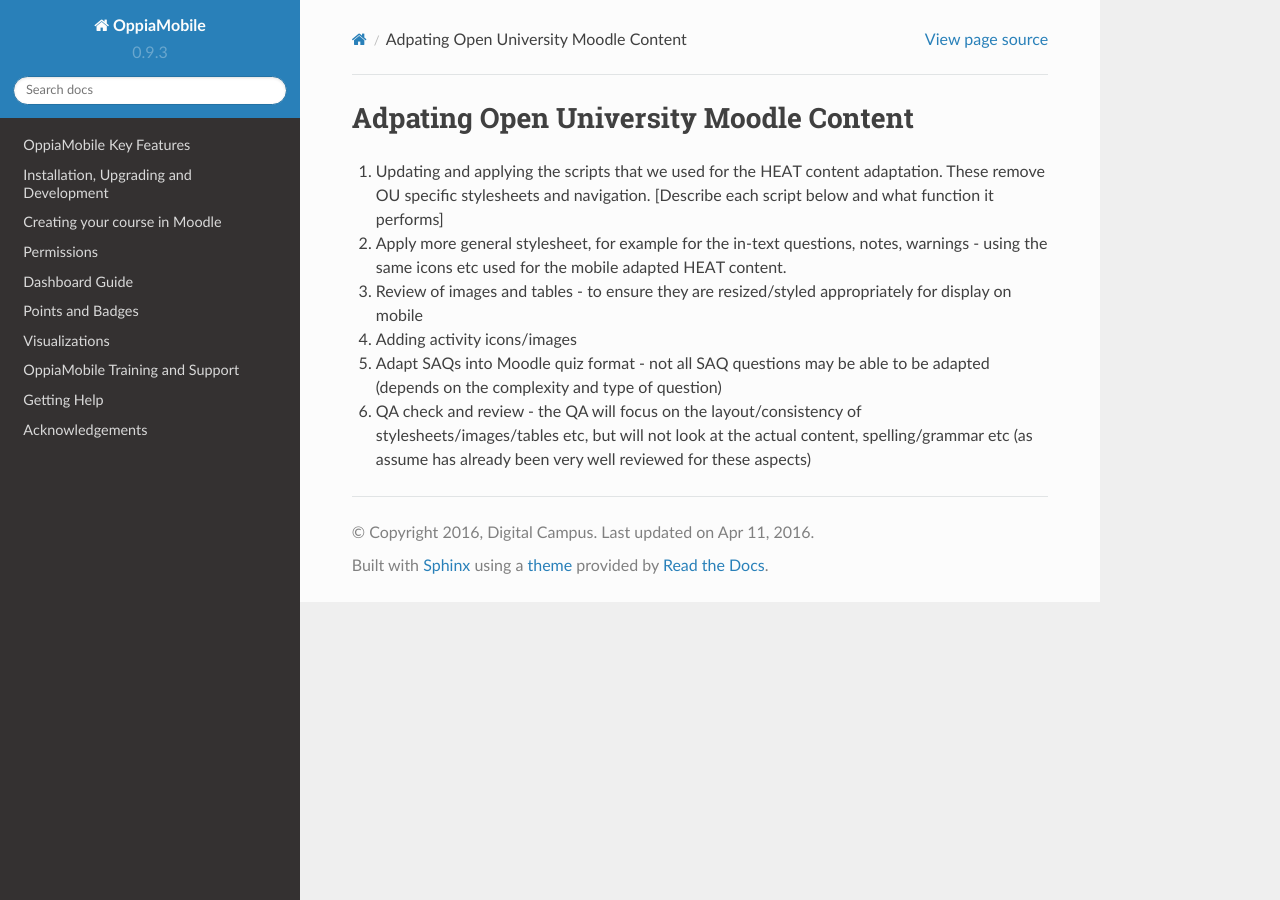
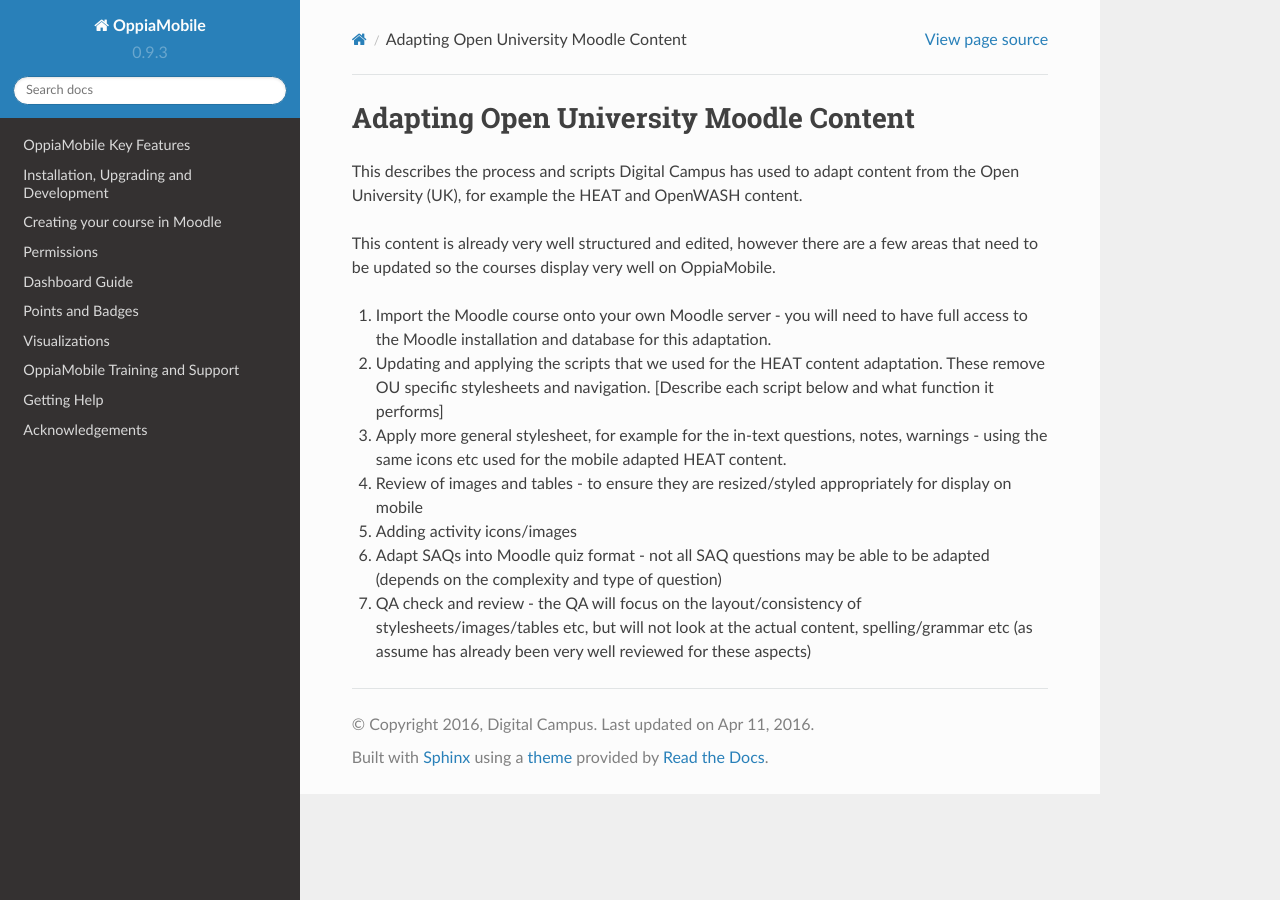
Before and after one commit to DigitalCampus/django-oppia, a Sphinx documentation site: the page built from docs/author/adapt/ou_moodle.rst, in a window 1280 px wide. Built offline with Sphinx 7.4.7 and the Read the Docs theme 2.0.0, drawn with Linux system fonts in a browser that asks for light colours; the version number is read from the project's files by our own code.

Commit message:
update docs

```diff
--- a/docs/author/adapt/ou_moodle.rst
+++ b/docs/author/adapt/ou_moodle.rst
@@ -1,6 +1,14 @@
-Adpating Open University Moodle Content
+Adapting Open University Moodle Content
 ===============================================
 
+This describes the process and scripts Digital Campus has used to adapt content from the Open University (UK), for
+example the HEAT and OpenWASH content.
+
+This content is already very well structured and edited, however there are a few areas that need to be updated so the
+courses display very well on OppiaMobile.
+
+#. Import the Moodle course onto your own Moodle server - you will need to have full access to the Moodle installation
+   and database for this adaptation.
 
 #. Updating and applying the scripts that we used for the HEAT content adaptation. These remove OU specific stylesheets
    and navigation. [Describe each script below and what function it performs]
```
